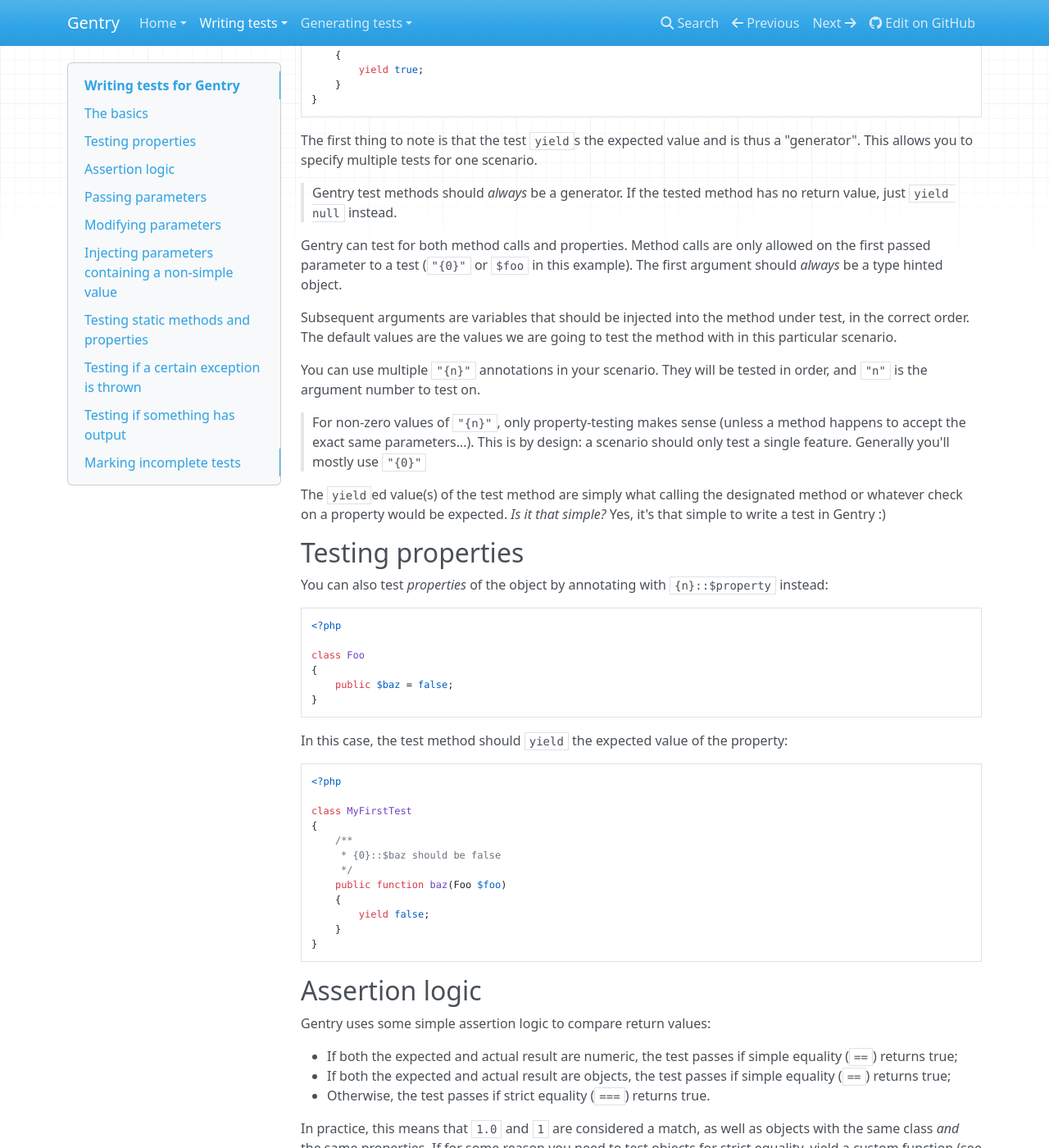
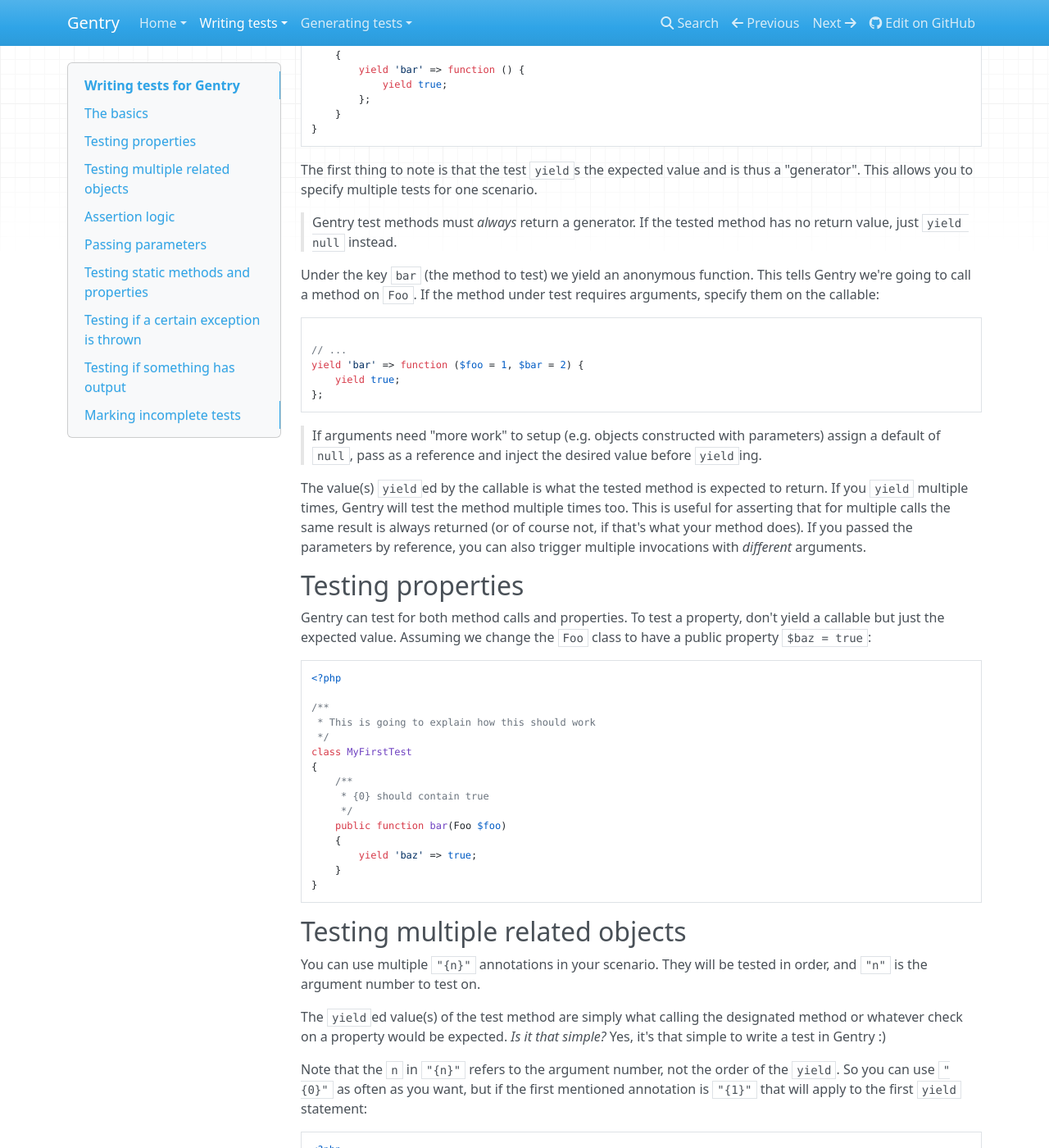
Before and after one commit to gentry-php/gentry, an MkDocs documentation site: the page built from docs/writing/basics.md, in a window 1280 px wide and 1400 px high, scrolled down 1132 px. Shown: the whole window at 82% size. Built offline with MkDocs 1.6.1, drawn with Linux system fonts in a browser that asks for light colours; nearby versions of some CDN libraries; old or Windows-style settings are respelled for this version of MkDocs; some of the changed text lies outside the part shown.

Commit message:
documentation

````diff
--- a/docs/writing/basics.md
+++ b/docs/writing/basics.md
@@ -39,10 +39,10 @@ class Foo
 }
 ```
 
-Add a _public_ method to your test class. It can have any name, but the first
-parameter *must* be the type-hinted object we are going to test. Gentry assumes
-all a test class's public methods run tests, and you only need to test public
-methods on your classes.
+Add a _public_ method to your test class. It can have any name, but its
+parameters *must* be the type-hinted thing(s) we are going to test. Gentry
+assumes all a test class's public methods run tests, and you only need to test
+public methods on your classes.
 
 > Obviously, to write helper methods, simply declare them `protected` or
 > `private`.
@@ -56,11 +56,13 @@ methods on your classes.
 class MyFirstTest
 {
     /**
-     * {0}::bar should return true
+     * {0} should return true
      */
     public function bar(Foo $foo)
     {
-        yield true;
+        yield 'bar' => function () {
+            yield true;
+        };
     }
 }
 ```
@@ -68,58 +70,87 @@ class MyFirstTest
 The first thing to note is that the test `yield`s the expected value and is thus
 a "generator". This allows you to specify multiple tests for one scenario.
 
-> Gentry test methods should _always_ be a generator. If the tested method has
+> Gentry test methods must _always_ return a generator. If the tested method has
 > no return value, just `yield null` instead.
 
-Gentry can test for both method calls and properties. Method calls are only
-allowed on the first passed parameter to a test (`"{0}"` or `$foo` in this
-example). The first argument should _always_ be a type hinted object.
+Under the key `bar` (the method to test) we yield an anonymous function. This
+tells Gentry we're going to call a method on `Foo`. If the method under test
+requires arguments, specify them on the callable:
 
-Subsequent arguments are variables that should be injected into the method under
-test, in the correct order. The default values are the values we are going to
-test the method with in this particular scenario.
+```php
 
+// ...
+yield 'bar' => function ($foo = 1, $bar = 2) {
+    yield true;
+};
+```
+
+> If arguments need "more work" to setup (e.g. objects constructed with
+> parameters) assign a default of `null`, pass as a reference and inject the
+> desired value before `yield`ing.
+
+The value(s) `yield`ed by the callable is what the tested method is expected to
+return. If you `yield` multiple times, Gentry will test the method multiple
+times too. This is useful for asserting that for multiple calls the same result
+is always returned (or of course not, if that's what your method does). If you
+passed the parameters by reference, you can also trigger multiple invocations
+with _different_ arguments.
+
+## Testing properties
+Gentry can test for both method calls and properties. To test a property, don't
+yield a callable but just the expected value. Assuming we change the `Foo` class
+to have a public property `$baz = true`:
+
+```php
+<?php
+
+/**
+ * This is going to explain how this should work
+ */
+class MyFirstTest
+{
+    /**
+     * {0} should contain true
+     */
+    public function bar(Foo $foo)
+    {
+        yield 'baz' => true;
+    }
+}
+```
+
+## Testing multiple related objects
 You can use multiple `"{n}"` annotations in your scenario. They will be tested
 in order, and `"n"` is the argument number to test on.
-
-> For non-zero values of `"{n}"`, only property-testing makes sense (unless a
-> method happens to accept the exact same parameters...). This is by design: a
-> scenario should only test a single feature. Generally you'll mostly use
-> `"{0}"`
 
 The `yield`ed value(s) of the test method are simply what calling the designated
 method or whatever check on a property would be expected. _Is it that simple?_
 Yes, it's that simple to write a test in Gentry :)
 
-## Testing properties
-You can also test _properties_ of the object by annotating with `{n}::$property`
-instead:
+Note that the `n` in `"{n}"` refers to the argument number, not the order of the
+`yield`. So you can use `"{0}"` as often as you want, but if the first mentioned
+annotation is `"{1}"` that will apply to the first `yield` statement:
 
 ```php
 <?php
 
-class Foo
+// ...
+/**
+ * {1} should be true, and {0} should also return true
+ */
+public function bar(Foo $foo, Bar $bar)
 {
-    public $baz = false;
+    // Bar::$fizz
+    yield 'fizz' => true;
+    // Foo->bar()
+    yield 'bar' => function () {
+        yield true;
+    };
 }
 ```
 
-In this case, the test method should `yield` the expected value of the property:
-
-```php
-<?php
-
-class MyFirstTest
-{
-    /**
-     * {0}::$baz should be false
-     */
-    public function baz(Foo $foo)
-    {
-        yield false;
-    }
-}
-```
+> Testing multiple related objects is referred to as an "integration test". See
+> the corresponding section in this manual for more information.
 
 ## Assertion logic
 Gentry uses some simple assertion logic to compare return values:
@@ -136,104 +167,11 @@ need to test objects for strict equality, yield a custom function (see the
 section on complex tests for more information).
 
 ## Passing parameters
-If your method under test needs arguments, pass them as default parameters to
-your test method:
-
-```php
-<?php
-
-class Foo
-{
-    public function bar($param1, $param2)
-    {
-        return $param1 && $param2;
-    }
-}
-```
-
-```php
-<?php
-
-class MyFirstTest
-{
-    /**
-     * {0}::bar should return true if both parameters are true
-     */
-    public function bothTrue(Foo $foo, $param1 = true, $param2 = true)
-    {
-        yield true;
-    }
-
-    /**
-     * {0}::bar should return false if either parameter is not true
-     */
-    public function firstFalse(Foo $foo, $param1 = false, $param2 = true)
-    {
-        yield false;
-    }
-
-    /**
-     * {0}::bar should return false if either parameter is not true
-     */
-    public function secondFalse(Foo $foo, $param1 = true, $param2 = false)
-    {
-        yield false;
-    }
-}
-```
-
 If a parameter is a type-hinted object, Gentry will instantiate that object for
-you. This is true of both the object-under-test as well as any other parameters.
-
-## Modifying parameters
-You can pass parameters as references too. This allows the preceding example to
-be rewritten into a single test:
-
-```php
-<?php
-
-class MyFirstTest
-{
-    /**
-     * {0}::bar should return true if both parameters are true, but {0}::bar
-     * should return false if the first parameter or the second parameter for
-     * {0}::bar is false.
-     */
-    public function bothTrue(Foo $foo, &$param1 = true, &$param2 = true)
-    {
-        yield true;
-        $param1 = false;
-        yield false;
-        $param1 = true;
-        $param2 = false;
-        yield false;
-    }
-}
-```
-
-## Injecting parameters containing a non-simple value
-If an injected parameter needs a bit more work (e.g. an object with construction
-parameters) give it a default value of `null`, pass it as a reference and
-construct it in your test method:
-
-```php
-<?php
-
-class MyFirstTest
-{
-    /**
-     * {0}::bar called with complex object returns true.
-     */
-    public function complex(Foo $foo, Bar &$bar = null)
-    {
-        $bar = new Bar(1, 2, 3);
-        yield true;
-    }
-}
-```
-
-Again, this is true for both the object-under-test as well as any subsequent
-parameters.
+you. This is true of both the test method as well as anonymous functions
+specifying a method to test on an injected object. Any parameter with a default
+value will get that value assigned, and all parameters can be passed by
+reference allowing just-in-time modification.
 
 ## Testing static methods and properties
 To test a static method, simply give the object under test a default value of
@@ -245,17 +183,19 @@ To test a static method, simply give the object under test a default value of
 class MyFirstTest
 {
     /**
-     * {0}::bar is called statically
+     * {0} is called statically
      */
     public function statically(Foo $foo = null)
     {
-        return true;
+        yield 'bar' => function () {
+            yield true;
+        };
     }
 }
 ```
 
-Unsurprisingly, testing a static property works the same, only use `{0}::$bar`
-in your scenario annotation.
+Unsurprisingly, testing a static property works the same except you `yield` the
+expected value, not another generator,
 
 If you need to do setup on static classes under test, just do so in the test
 method itself:
@@ -266,12 +206,12 @@ method itself:
 class MyFirstTest
 {
     /**
-     * {0}::$bar equals true
+     * {0} equals true
      */
     public function statically(Foo $foo = null)
     {
         Foo::$bar = true;
-        return true;
+        yield 'bar' => true;
     }
 }
 ```
@@ -281,8 +221,8 @@ Simply yield an instance of that same exception from your test method!
 
 > Don't actually `throw` the exception - that would exit the generator so you
 > wouldn't be able to test anything subsequent (like non-exception for other
-> parameter values). Obviously the feature-under-test is free to `throw` it when
-> required.
+> parameter values). Obviously the feature-under-test _is_ expected to `throw`
+> it when applicable.
 
 ```php
 <?php
@@ -290,11 +230,13 @@ Simply yield an instance of that same exception from your test method!
 class MyTest
 {
     /**
-     * Assuming {0}::bar would throw an exception...
+     * Assuming {0} would throw an exception...
      */
     public function itShouldThrowAnException(Foo $foo)
     {
-        yield new Exception;
+        yield 'bar' => function () {
+            yield new Exception;
+        };
     }
 }
 ```
@@ -311,14 +253,17 @@ return values and whatnot in one test:
 class MyTest
 {
     /**
-     * Assuming {0}::bar would throw an exception when called with `false`,
-     * but {0}::bar succeeds when called with `true`...
+     * Assuming {0} would throw an exception when called with `false`,
+     * but {0} succeeds when called with `true`...
      */
-    public function itShouldThrowAnException(Foo $foo, &$param = false)
+    public function itShouldThrowAnException(Foo $foo)
     {
-        yield new Exception;
-        $param = true;
-        yield true;
+        yield 'bar' => function ($param = false) {
+            yield new Exception;
+        };
+        yield 'bar' => function ($param = true) {
+            yield true;
+        };
     }
 }
 ```
@@ -332,15 +277,17 @@ Echo the expected output in your test method:
 class MyTest
 {
     /**
-     * {0}::helloWorld has the correct output
+     * {0} has the correct output
      */
     public function checkOutput(Foo $foo)
     {
-        echo 'Hello world!';
-        // Note: assuming `helloWorld` has no return value, we need to expect
-        // `null`. In PHP, functions not returning anything actually return
-        // `null`.
-        yield null;
+        yield 'helloWorld' => function () {
+            echo 'Hello world!';
+            // Note: assuming `helloWorld` has no return value, we need to
+            // expect `null`. In PHP, functions not returning anything actually
+            // return `null`.
+            yield null;
+        };
     }
 }
 ```
@@ -357,14 +304,18 @@ for each run. E.g. this fictional test would succeed:
 class MyTest
 {
     /**
-     * {0}::helloWorld has the correct output, as does {0}::helloMars
+     * {0} has the correct output, as does {0}
      */
     public function checkOutput(Foo $foo)
     {
-        echo 'Hello world!';
-        yield null;
-        echo 'Hello Mars!';
-        yield null;
+        yield 'helloWorld' => function () {
+            echo 'Hello world!';
+            yield null;
+        };
+        yield 'helloMars' => function () {
+            echo 'Hello Mars!';
+            yield null;
+        };
     }
 }
 ```
--- a/mkdocs.yml
+++ b/mkdocs.yml
@@ -8,7 +8,9 @@ pages:
 - Writing tests:
     - 'The basics': 'writing/basics.md'
     - 'Complexer tests': 'writing/complex.md'
+    - 'Unit tests': 'writing/unit.md'
     - 'Integration tests': 'writing/integration.md'
+    - 'Acceptance tests': 'writing/acceptance.md'
     - 'Testing command line scripts': 'writing/cli.md'
     - 'Testing procedural code': 'writing/procedural.md'
 - Generating tests:
````
Also changed, not shown: other parts of docs/writing/basics.md (+2 -2 lines), docs/writing/acceptance.md (added, +12 -0 lines), docs/writing/cli.md (+9 -8 lines), docs/writing/complex.md (+52 -18 lines), docs/writing/integration.md (+11 -52 lines), docs/writing/unit.md (added, +16 -0 lines).
